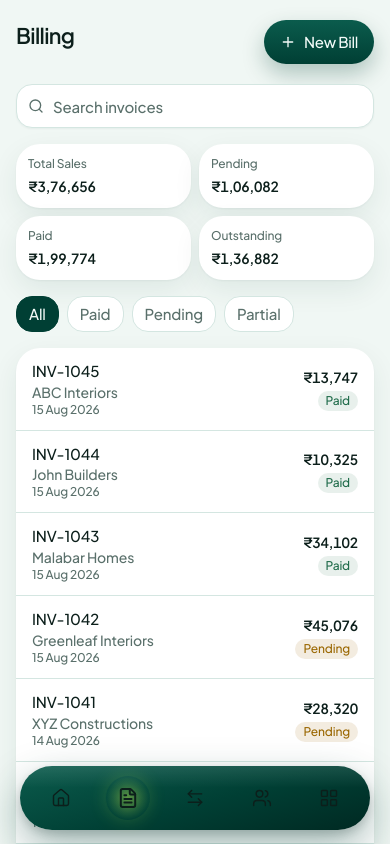
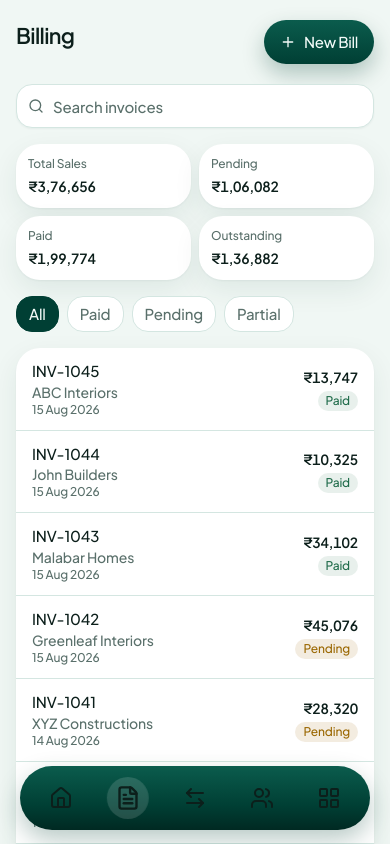
Before and after one commit to realcaps04/Sanro-Fibre-Glass-Industries, a React (Vite) app: page /billing in a window 390 px wide. Shown: the top 844 px of the page. Built offline with nearby package versions, Linux system fonts and the light colour scheme; no server answers.

Commit message:
Refactor navigation styles and improve MobileNav component. Updated CSS for nav indicators, adjusted transition timings, and modified icon sizes and colors for better visual consistency. Enhanced background gradients and box shadows for improved aesthetics.

```diff
--- a/src/components/layout/MobileNav.tsx
+++ b/src/components/layout/MobileNav.tsx
@@ -33,12 +33,12 @@ export function MobileNav() {
                 to={item.to}
                 className={cn(
                   "nav-link relative flex h-12 w-full items-center justify-center rounded-full",
-                  active ? "text-highlight" : "text-white/62",
+                  active ? "text-white" : "text-white/70",
                 )}
               >
                 <Icon
-                  className={cn("nav-icon h-5 w-5", active && "nav-icon-active")}
-                  strokeWidth={active ? 2.2 : 1.7}
+                  className={cn("nav-icon h-6 w-6", active && "nav-icon-active")}
+                  strokeWidth={active ? 2.25 : 2}
                 />
                 <span className="sr-only">{item.label}</span>
               </NavLink>
--- a/src/index.css
+++ b/src/index.css
@@ -181,58 +181,37 @@ h3 {
     0 8px 18px rgb(0 0 0 / 0.14);
 }
 
-.nav-active-glow {
-  background: radial-gradient(circle, rgb(214 255 74 / 0.45) 0%, rgb(214 255 74 / 0.08) 55%, transparent 70%);
-}
-
 .nav-indicator {
   display: flex;
   align-items: center;
   justify-content: center;
-  transition: transform 420ms cubic-bezier(0.22, 1, 0.36, 1);
+  transition: transform 380ms cubic-bezier(0.22, 1, 0.36, 1);
   will-change: transform;
 }
 
 .nav-indicator::after {
   content: "";
-  width: 44px;
-  height: 44px;
+  width: 42px;
+  height: 42px;
   border-radius: 999px;
-  background: radial-gradient(
-    circle,
-    rgb(214 255 74 / 0.42) 0%,
-    rgb(214 255 74 / 0.12) 48%,
-    transparent 72%
-  );
-  box-shadow: 0 0 18px rgb(214 255 74 / 0.18);
+  background: rgb(255 255 255 / 0.14);
 }
 
 .nav-link {
   color: inherit;
-  transition: color 240ms ease;
+  transition: color 200ms ease;
 }
 
 .nav-icon {
+  color: inherit;
+  stroke: currentColor;
   transition:
-    transform 320ms cubic-bezier(0.22, 1, 0.36, 1),
-    color 240ms ease;
+    transform 280ms cubic-bezier(0.22, 1, 0.36, 1),
+    color 200ms ease;
 }
 
 .nav-icon-active {
-  transform: scale(1.08);
-  animation: nav-icon-pop 380ms cubic-bezier(0.22, 1, 0.36, 1);
-}
-
-@keyframes nav-icon-pop {
-  0% {
-    transform: scale(0.9);
-  }
-  55% {
-    transform: scale(1.12);
-  }
-  100% {
-    transform: scale(1.08);
-  }
+  transform: scale(1.06);
 }
 
 .progress-lime {
@@ -250,10 +229,8 @@ h3 {
 }
 
 .nav-gradient {
-  background:
-    linear-gradient(180deg, rgb(255 255 255 / 0.1), transparent 34%),
-    linear-gradient(165deg, #0b5c4d 0%, #003f34 55%, #002922 100%);
-  box-shadow: var(--shadow-nav);
+  background: linear-gradient(180deg, #0b5c4d 0%, #003f34 62%, #002922 100%);
+  box-shadow: 0 10px 24px rgb(0 63 52 / 0.28);
 }
 
 .elevated {
--- a/src/pages/Dashboard.tsx
+++ b/src/pages/Dashboard.tsx
@@ -10,12 +10,13 @@ import { ErrorState } from "@/components/ui/ErrorState";
 import { useData } from "@/context/DataContext";
 import { formatCurrency } from "@/lib/currency";
 import { greeting } from "@/lib/dates";
-import { ArrowDownLeft, ArrowUpRight, Bell, Ellipsis } from "lucide-react";
+import { activeInvoices } from "@/lib/stats";
+import { Bell, Ellipsis, FilePlus2, Files } from "lucide-react";
 import { useMemo, useState } from "react";
 import { Link, useNavigate } from "react-router-dom";
 
 export default function Dashboard() {
-  const { loading, error, refresh, invoices, products, settings } = useData();
+  const { loading, error, refresh, invoices, products } = useData();
   const navigate = useNavigate();
   const [paymentOpen, setPaymentOpen] = useState(false);
   const [expenseOpen, setExpenseOpen] = useState(false);
@@ -32,6 +33,10 @@ export default function Dashboard() {
   }, [invoices, products]);
 
   const hasAlerts = alerts.pending.length + alerts.lowStock.length > 0;
+  const totalSales = useMemo(
+    () => activeInvoices(invoices).reduce((sum, invoice) => sum + invoice.grandTotal, 0),
+    [invoices],
+  );
 
   if (loading) return <DashboardSkeleton />;
   if (error) return <ErrorState title={error} onRetry={() => void refresh()} />;
```
